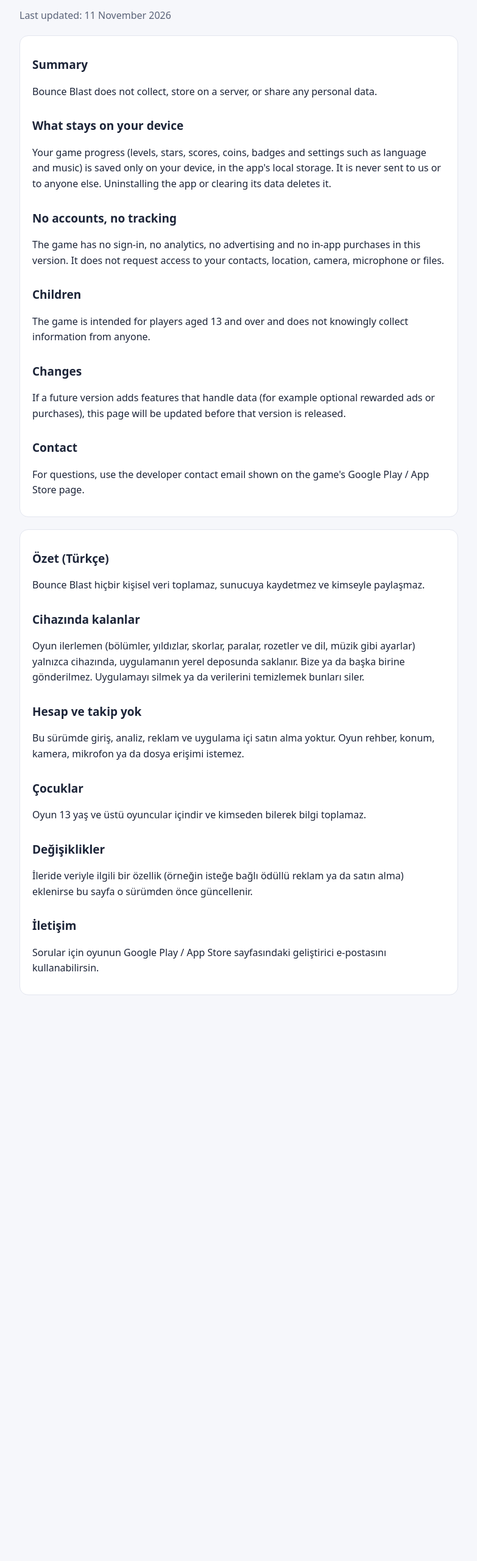
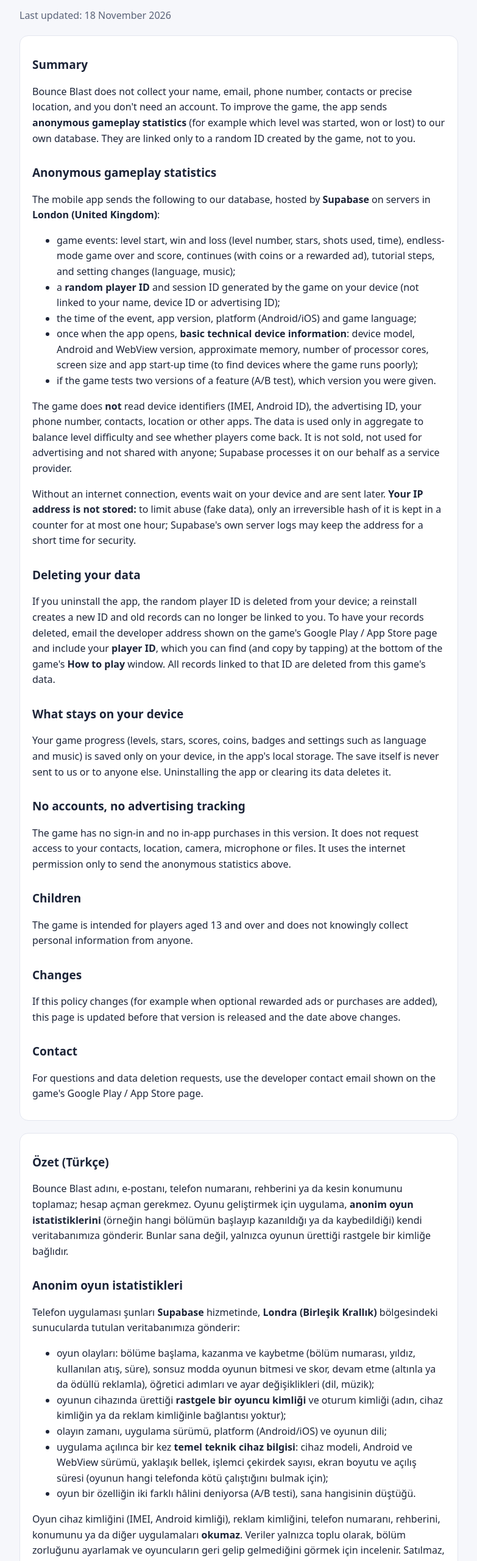
Before and after one commit to mehmetoktay2016/bounce-blast-gizlilik, a plain HTML site: page privacy.html in a window 1280 px wide. Shown: the part 80-2640 px from the top of the page at 61% size, without its empty margins (248-1031 px from the left). Before the commit the page ends 1772 px from the top, so only its background shows below. Drawn offline with Linux system fonts and the light colour scheme.

Commit message:
Gizlilik politikası: anonim oyun istatistikleri (Supabase)
Ölçüm eklenen sürüm için: oyun olayları, rastgele oyuncu kimliği, temel cihaz
bilgisi; IP saklanmaz; oyuncu kimliğiyle veri silme isteği.

Co-Authored-By: Claude Opus 5.5 <noreply@anthropic.com>

```diff
--- a/privacy.html
+++ b/privacy.html
@@ -8,37 +8,64 @@ body{margin:0;background:var(--bg);color:var(--text);font:16px/1.6 system-ui,-ap
 main{max-width:720px;margin:0 auto;padding:32px 16px 60px}h1{margin:0 0 4px;font-size:28px}h2{margin:28px 0 6px;font-size:19px}
 p,li{color:var(--text)}.dim{color:var(--dim)}section{background:var(--card);border:1px solid var(--line);border-radius:14px;padding:4px 20px 14px;margin-top:20px}
 </style></head><body><main>
-<!-- Bounce Blast 1.0 gizlilik politikası (reklamsız sürüm). Reklam/satın alma eklenince güncellenmeli: AdMob reklam kimliği, Google Play Faturalandırma. -->
+<!-- 2026-11-18: anonim oyun istatistikleri (Supabase, analytics.js) eklendi. Reklam/satın alma açılınca yine güncellenmeli:
+     AdMob reklam kimliği, Google Play Faturalandırma. Yayınlanan kopya: github.com/mehmetoktay2016/bounce-blast-gizlilik -->
 <h1>Bounce Blast · Privacy Policy</h1>
-<p class="dim">Last updated: 11 November 2026</p>
+<p class="dim">Last updated: 18 November 2026</p>
 
 <section lang="en">
 <h2>Summary</h2>
-<p>Bounce Blast does not collect, store on a server, or share any personal data.</p>
+<p>Bounce Blast does not collect your name, email, phone number, contacts or precise location, and you don't need an account. To improve the game, the app sends <b>anonymous gameplay statistics</b> (for example which level was started, won or lost) to our own database. They are linked only to a random ID created by the game, not to you.</p>
+<h2>Anonymous gameplay statistics</h2>
+<p>The mobile app sends the following to our database, hosted by <b>Supabase</b> on servers in <b>London (United Kingdom)</b>:</p>
+<ul>
+<li>game events: level start, win and loss (level number, stars, shots used, time), endless-mode game over and score, continues (with coins or a rewarded ad), tutorial steps, and setting changes (language, music);</li>
+<li>a <b>random player ID</b> and session ID generated by the game on your device (not linked to your name, device ID or advertising ID);</li>
+<li>the time of the event, app version, platform (Android/iOS) and game language;</li>
+<li>once when the app opens, <b>basic technical device information</b>: device model, Android and WebView version, approximate memory, number of processor cores, screen size and app start-up time (to find devices where the game runs poorly);</li>
+<li>if the game tests two versions of a feature (A/B test), which version you were given.</li>
+</ul>
+<p>The game does <b>not</b> read device identifiers (IMEI, Android ID), the advertising ID, your phone number, contacts, location or other apps. The data is used only in aggregate to balance level difficulty and see whether players come back. It is not sold, not used for advertising and not shared with anyone; Supabase processes it on our behalf as a service provider.</p>
+<p>Without an internet connection, events wait on your device and are sent later. <b>Your IP address is not stored:</b> to limit abuse (fake data), only an irreversible hash of it is kept in a counter for at most one hour; Supabase's own server logs may keep the address for a short time for security.</p>
+<h2>Deleting your data</h2>
+<p>If you uninstall the app, the random player ID is deleted from your device; a reinstall creates a new ID and old records can no longer be linked to you. To have your records deleted, email the developer address shown on the game's Google Play / App Store page and include your <b>player ID</b>, which you can find (and copy by tapping) at the bottom of the game's <b>How to play</b> window. All records linked to that ID are deleted from this game's data.</p>
 <h2>What stays on your device</h2>
-<p>Your game progress (levels, stars, scores, coins, badges and settings such as language and music) is saved only on your device, in the app's local storage. It is never sent to us or to anyone else. Uninstalling the app or clearing its data deletes it.</p>
-<h2>No accounts, no tracking</h2>
-<p>The game has no sign-in, no analytics, no advertising and no in-app purchases in this version. It does not request access to your contacts, location, camera, microphone or files.</p>
+<p>Your game progress (levels, stars, scores, coins, badges and settings such as language and music) is saved only on your device, in the app's local storage. The save itself is never sent to us or to anyone else. Uninstalling the app or clearing its data deletes it.</p>
+<h2>No accounts, no advertising tracking</h2>
+<p>The game has no sign-in and no in-app purchases in this version. It does not request access to your contacts, location, camera, microphone or files. It uses the internet permission only to send the anonymous statistics above.</p>
 <h2>Children</h2>
-<p>The game is intended for players aged 13 and over and does not knowingly collect information from anyone.</p>
+<p>The game is intended for players aged 13 and over and does not knowingly collect personal information from anyone.</p>
 <h2>Changes</h2>
-<p>If a future version adds features that handle data (for example optional rewarded ads or purchases), this page will be updated before that version is released.</p>
+<p>If this policy changes (for example when optional rewarded ads or purchases are added), this page is updated before that version is released and the date above changes.</p>
 <h2>Contact</h2>
-<p>For questions, use the developer contact email shown on the game's Google Play / App Store page.</p>
+<p>For questions and data deletion requests, use the developer contact email shown on the game's Google Play / App Store page.</p>
 </section>
 
 <section lang="tr">
 <h2>Özet (Türkçe)</h2>
-<p>Bounce Blast hiçbir kişisel veri toplamaz, sunucuya kaydetmez ve kimseyle paylaşmaz.</p>
+<p>Bounce Blast adını, e-postanı, telefon numaranı, rehberini ya da kesin konumunu toplamaz; hesap açman gerekmez. Oyunu geliştirmek için uygulama, <b>anonim oyun istatistiklerini</b> (örneğin hangi bölümün başlayıp kazanıldığı ya da kaybedildiği) kendi veritabanımıza gönderir. Bunlar sana değil, yalnızca oyunun ürettiği rastgele bir kimliğe bağlıdır.</p>
+<h2>Anonim oyun istatistikleri</h2>
+<p>Telefon uygulaması şunları <b>Supabase</b> hizmetinde, <b>Londra (Birleşik Krallık)</b> bölgesindeki sunucularda tutulan veritabanımıza gönderir:</p>
+<ul>
+<li>oyun olayları: bölüme başlama, kazanma ve kaybetme (bölüm numarası, yıldız, kullanılan atış, süre), sonsuz modda oyunun bitmesi ve skor, devam etme (altınla ya da ödüllü reklamla), öğretici adımları ve ayar değişiklikleri (dil, müzik);</li>
+<li>oyunun cihazında ürettiği <b>rastgele bir oyuncu kimliği</b> ve oturum kimliği (adın, cihaz kimliğin ya da reklam kimliğinle bağlantısı yoktur);</li>
+<li>olayın zamanı, uygulama sürümü, platform (Android/iOS) ve oyunun dili;</li>
+<li>uygulama açılınca bir kez <b>temel teknik cihaz bilgisi</b>: cihaz modeli, Android ve WebView sürümü, yaklaşık bellek, işlemci çekirdek sayısı, ekran boyutu ve açılış süresi (oyunun hangi telefonda kötü çalıştığını bulmak için);</li>
+<li>oyun bir özelliğin iki farklı hâlini deniyorsa (A/B testi), sana hangisinin düştüğü.</li>
+</ul>
+<p>Oyun cihaz kimliğini (IMEI, Android kimliği), reklam kimliğini, telefon numaranı, rehberini, konumunu ya da diğer uygulamaları <b>okumaz</b>. Veriler yalnızca toplu olarak, bölüm zorluğunu ayarlamak ve oyuncuların geri gelip gelmediğini görmek için incelenir. Satılmaz, reklam için kullanılmaz, kimseyle paylaşılmaz; Supabase bunları hizmet sağlayıcı olarak bizim adımıza işler.</p>
+<p>İnternet yokken olaylar cihazında bekler ve sonra gönderilir. <b>IP adresin kaydedilmez:</b> kötüye kullanımı (sahte veri gönderimini) sınırlamak için yalnızca geri çevrilemez bir özeti en çok bir saat bir sayaçta tutulur; Supabase'in kendi sunucu kayıtları güvenlik amacıyla adresi kısa bir süre saklayabilir.</p>
+<h2>Verilerinin silinmesi</h2>
+<p>Uygulamayı silersen rastgele oyuncu kimliği de cihazından silinir; yeniden kurduğunda yeni bir kimlik oluşur ve eski kayıtlar seninle ilişkilendirilemez. Kayıtlarının silinmesini istersen oyunun Google Play / App Store sayfasındaki geliştirici e-postasına yaz ve <b>oyuncu kimliğini</b> ekle: kimliğin oyundaki <b>Nasıl oynanır</b> penceresinin en altında yazar, dokununca kopyalanır. Bu kimliğe bağlı bütün kayıtlar bu oyunun verilerinden silinir.</p>
 <h2>Cihazında kalanlar</h2>
-<p>Oyun ilerlemen (bölümler, yıldızlar, skorlar, paralar, rozetler ve dil, müzik gibi ayarlar) yalnızca cihazında, uygulamanın yerel deposunda saklanır. Bize ya da başka birine gönderilmez. Uygulamayı silmek ya da verilerini temizlemek bunları siler.</p>
-<h2>Hesap ve takip yok</h2>
-<p>Bu sürümde giriş, analiz, reklam ve uygulama içi satın alma yoktur. Oyun rehber, konum, kamera, mikrofon ya da dosya erişimi istemez.</p>
+<p>Oyun ilerlemen (bölümler, yıldızlar, skorlar, paralar, rozetler ve dil, müzik gibi ayarlar) yalnızca cihazında, uygulamanın yerel deposunda saklanır. Kaydın kendisi bize ya da başka birine gönderilmez. Uygulamayı silmek ya da verilerini temizlemek bunları siler.</p>
+<h2>Hesap yok, reklam takibi yok</h2>
+<p>Bu sürümde giriş ve uygulama içi satın alma yoktur. Oyun rehber, konum, kamera, mikrofon ya da dosya erişimi istemez. İnternet iznini yalnızca yukarıdaki anonim istatistikleri göndermek için kullanır.</p>
 <h2>Çocuklar</h2>
-<p>Oyun 13 yaş ve üstü oyuncular içindir ve kimseden bilerek bilgi toplamaz.</p>
+<p>Oyun 13 yaş ve üstü oyuncular içindir ve kimseden bilerek kişisel bilgi toplamaz.</p>
 <h2>Değişiklikler</h2>
-<p>İleride veriyle ilgili bir özellik (örneğin isteğe bağlı ödüllü reklam ya da satın alma) eklenirse bu sayfa o sürümden önce güncellenir.</p>
+<p>Bu politika değişirse (örneğin isteğe bağlı ödüllü reklam ya da satın alma eklenince) bu sayfa o sürümden önce güncellenir ve yukarıdaki tarih değişir.</p>
 <h2>İletişim</h2>
-<p>Sorular için oyunun Google Play / App Store sayfasındaki geliştirici e-postasını kullanabilirsin.</p>
+<p>Sorular ve veri silme istekleri için oyunun Google Play / App Store sayfasındaki geliştirici e-postasını kullanabilirsin.</p>
 </section>
 </main></body></html>
```
